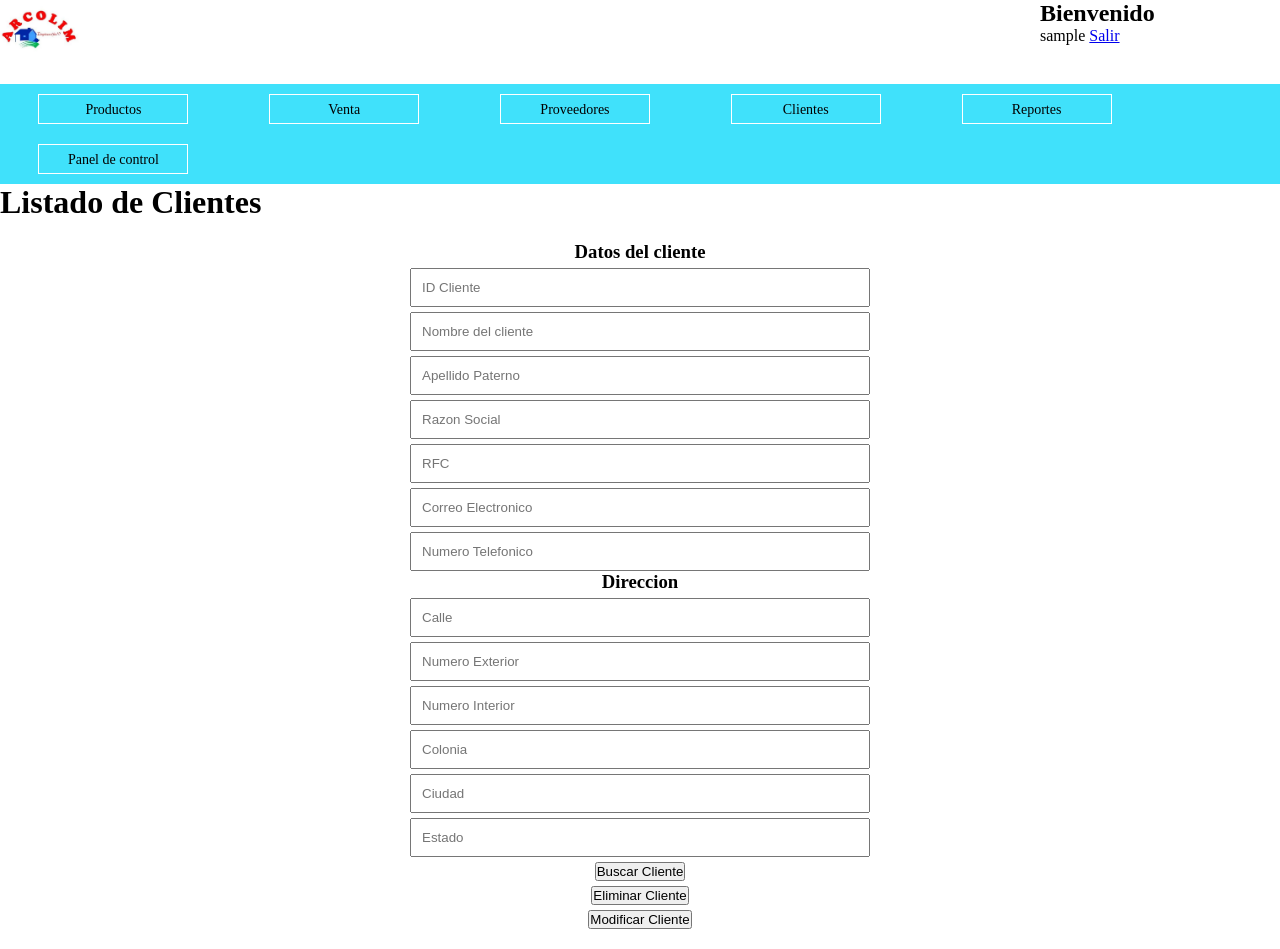
After one commit to SoyMaho/p-Arcolim, a PHP site: page /listadoclientes.php in a window 1280 px wide. The commit adds this page. Run offline with PHP 8.4, Linux system fonts and the light colour scheme; the visitor is signed in with stand-in values (Sample User, id 1).

Commit message:
Seccion clientes
Se agrega la seccion de clientes.

```diff
--- /dev/null
+++ b/listadoclientes.php
@@ -0,0 +1,344 @@
+<?php
+session_start();
+include("conexion.php");
+include_once 'sesion.php';
+$sesion = new sesion ();
+
+$currentUser = $sesion->getCurrentUser();
+
+
+
+
+  //Si hay sesion , entonces se muestra la pagina y el usuario ingresado, de lo contrario retorna a index
+
+
+ ?>
+<!DOCTYPE html>
+<html lang="en" dir="ltr">
+  <head>
+    <meta charset="utf-8">
+    <title></title>
+    <link rel="stylesheet" href="css/main.css">
+  </head>
+  <body>
+    <header>
+      <a href="home.php"><img src="img/arcolim_Logo.jpg" id="logo_Home" alt=""></a>
+      <div class="user">
+
+        <?php
+        try {
+          if (!isset($_SESSION['user'])){
+            header('Location: index.php');
+
+
+          }
+          else {
+            echo '<h2> Bienvenido </h2>' .$currentUser ;
+            $id_Cliente ='';
+            $name_Cliente= '';
+            $apellido_Paterno = '';
+            $razonSocial_Cliente = '';
+            $rfc_Cliente = '';
+            $email_Cliente = '';
+            $tel_Cliente = '';
+            $calle_Cliente = '';
+            $numeroExt_Cliente = '';
+            $numeroInt_Cliente = '';
+            $colonia_Cliente = '';
+            $ciudad_Cliente = '';
+            $estado_Cliente = '';
+
+            if(isset($_POST["btn-search"])){
+
+                  $id_Cliente = trim($_POST['id_Cliente']);
+                  $data = [
+                  'id_Cliente' => $id_Cliente
+                  ,];
+
+                      $connect = new PDO("mysql:host=$hostBD; dbname=$dataBD", $userBD, $passBD);
+                      $connect->setAttribute(PDO::ATTR_ERRMODE, PDO::ERRMODE_EXCEPTION);
+                      $query = "SELECT cat_clientes.id_Cliente, cat_clientes.nombre_Cliente, cat_clientes.pApellido_Cliente, cat_clientes.razonSocial_Cliente, cat_clientes.rfc_Cliente, cat_clientes.correo_Cliente, cat_clientes.tel_Cliente, cat_direccionclientes.calle_Cliente, cat_direccionclientes.numeroEx_Cliente, cat_direccionclientes.numeroInt_Cliente, cat_direccionclientes.colonia_Cliente, cat_direccionclientes.ciudad_Cliente, cat_direccionclientes.estado_Cliente FROM cat_clientes INNER JOIN cat_direccionclientes ON cat_clientes.id_Cliente = cat_direccionclientes.id_Direccion WHERE cat_clientes.id_Cliente = :id_Cliente";
+                      $statement = $connect->prepare($query);
+                      $statement->execute($data);
+
+                      $count = $statement->rowCount();
+                      if($count == 0)
+                      {
+                        echo '<script language="javascript">';
+                        echo 'alert("El cliente no existe")';
+                        echo '</script>';
+                      }
+                      else {
+                        while( $datos = $statement->fetch()){
+                        $name_Cliente = $datos[1];
+                        $apellido_Paterno = $datos[2];
+                        $razonSocial_Cliente = $datos[3];
+                        $rfc_Cliente = $datos[4];
+                        $email_Cliente = $datos[5];
+                        $tel_Cliente = $datos[6];
+                        $calle_Cliente = $datos[7];
+                        $numeroExt_Cliente = $datos[8];
+                        $numeroInt_Cliente = $datos[9];
+                        $colonia_Cliente = $datos[10];
+                        $ciudad_Cliente = $datos[11];
+                        $estado_Cliente = $datos[12];
+                        }
+                      }
+
+
+
+
+            }
+
+            if(isset($_POST["btn-delete"])){
+              $id_Cliente = trim($_POST['id_Cliente']);
+              $data = [
+              'id_Cliente' => $id_Cliente
+              ,];
+
+                  $connect = new PDO("mysql:host=$hostBD; dbname=$dataBD", $userBD, $passBD);
+                  $connect->setAttribute(PDO::ATTR_ERRMODE, PDO::ERRMODE_EXCEPTION);
+                  $query = "SELECT * FROM cat_clientes WHERE id_Cliente = :id_Cliente";
+                  $statement = $connect->prepare($query);
+                  $statement->execute($data);
+
+                  $count = $statement->rowCount();
+                  if($count == 0)
+                  {
+                    echo '<script language="javascript">';
+                    echo 'alert("El cliente no existe")';
+                    echo '</script>';
+                  }else {
+                    $id_Cliente = trim($_POST['id_Cliente']);
+
+                    $data1 = [
+                    'id_Direccion' => $id_Cliente
+                    ,];
+
+                    $data2 = [
+                    'id_Cliente' => $id_Cliente
+                    ,];
+
+                        $connect = new PDO("mysql:host=$hostBD; dbname=$dataBD", $userBD, $passBD);
+                        $connect->setAttribute(PDO::ATTR_ERRMODE, PDO::ERRMODE_EXCEPTION);
+                        $query = "DELETE FROM cat_clientes WHERE id_Cliente = :id_Cliente";
+                        $statement = $connect->prepare($query);
+                        $statement->execute($data2);
+
+                        $connect = new PDO("mysql:host=$hostBD; dbname=$dataBD", $userBD, $passBD);
+                        $connect->setAttribute(PDO::ATTR_ERRMODE, PDO::ERRMODE_EXCEPTION);
+                        $query = "DELETE FROM cat_direccionclientes WHERE id_Direccion = :id_Direccion";
+                        $statement = $connect->prepare($query);
+                        $statement->execute($data1);
+
+
+
+
+
+
+                        echo '<script language="javascript">';
+                        echo 'alert("Cliente Eliminado")';
+                        echo '</script>';
+                  }
+
+            }
+
+            if (isset($_POST["btn-modif"])){
+
+              $id_Cliente = trim($_POST['id_Cliente']);
+              $data = [
+              'id_Cliente' => $id_Cliente
+              ,];
+
+                  $connect = new PDO("mysql:host=$hostBD; dbname=$dataBD", $userBD, $passBD);
+                  $connect->setAttribute(PDO::ATTR_ERRMODE, PDO::ERRMODE_EXCEPTION);
+                  $query = "SELECT * FROM cat_clientes WHERE id_Cliente = :id_Cliente";
+                  $statement = $connect->prepare($query);
+                  $statement->execute($data);
+
+                  $count = $statement->rowCount();
+                  if($count == 0)
+                  {
+                    echo '<script language="javascript">';
+                    echo 'alert("El cliente no existe")';
+                    echo '</script>';
+
+
+
+                  }else {
+                    $id_Cliente = trim($_POST['id_Cliente']);
+                    $name_Cliente= trim($_POST['name_Cliente']);
+                    $apellido_Paterno = trim($_POST['apellido_Paterno']);
+                    $razonSocial_Cliente = trim($_POST['razonSocial_Cliente']);
+                    $rfc_Cliente = trim($_POST['rfc_Cliente']);
+                    $email_Cliente = trim($_POST['email_Cliente']);
+                    $tel_Cliente = trim($_POST['tel_Cliente']);
+                    $calle_Cliente = trim($_POST['calle_Cliente']);
+                    $numeroExt_Cliente = trim($_POST['numeroExt_Cliente']);
+                    $numeroInt_Cliente = trim($_POST['numeroInt_Cliente']);
+                    $colonia_Cliente = trim($_POST['colonia_Cliente']);
+                    $ciudad_Cliente = trim($_POST['ciudad_Cliente']);
+                    $estado_Cliente = trim($_POST['estado_Cliente']);
+
+                    $data=[
+
+                    'calle_Cliente' => $calle_Cliente,
+                    'numeroExt_Cliente'=>$numeroExt_Cliente,
+                    'numeroInt_Cliente'=>$numeroInt_Cliente,
+                    'colonia_Cliente'=>$colonia_Cliente,
+                    'ciudad_Cliente'=>$ciudad_Cliente,
+                    'estado_Cliente'=>$estado_Cliente,
+                    'id_Direccion'=>$id_Cliente,
+                    ];
+                    $data1 = [
+
+                    'name_Cliente' => $name_Cliente,
+                    'apellido_Paterno' => $apellido_Paterno,
+                    'razonSocial_Cliente' => $razonSocial_Cliente,
+                    'rfc_Cliente' => $rfc_Cliente,
+                    'direccion_Cliente'=>$id_Cliente,
+                    'email_Cliente' => $email_Cliente,
+                    'tel_Cliente'=>$tel_Cliente,
+                    'id_Cliente'=>$id_Cliente,
+                    ];
+
+                    $connect = new PDO("mysql:host=$hostBD; dbname=$dataBD", $userBD, $passBD);
+                    $connect->setAttribute(PDO::ATTR_ERRMODE, PDO::ERRMODE_EXCEPTION);
+                    $query = "UPDATE cat_direccionclientes SET calle_Cliente = :calle_Cliente, numeroEx_Cliente = :numeroExt_Cliente,
+                    numeroInt_Cliente = :numeroInt_Cliente, colonia_Cliente= :colonia_Cliente, ciudad_Cliente = :ciudad_Cliente,
+                    estado_Cliente = :estado_Cliente WHERE id_Direccion = :id_Direccion";
+                    $statement = $connect->prepare($query);
+                    $statement->execute($data);
+
+                    $connect = new PDO("mysql:host=$hostBD; dbname=$dataBD", $userBD, $passBD);
+                    $connect->setAttribute(PDO::ATTR_ERRMODE, PDO::ERRMODE_EXCEPTION);
+                    $query = "UPDATE cat_clientes SET nombre_Cliente = :name_Cliente, pApellido_Cliente = :apellido_Paterno,
+                    razonSocial_Cliente = :razonSocial_Cliente, rfc_Cliente= :rfc_Cliente, direccion_Cliente = :direccion_Cliente,
+                    correo_Cliente = :email_Cliente, tel_Cliente= :tel_Cliente WHERE id_Cliente = :id_Cliente";
+                    $statement = $connect->prepare($query);
+                    $statement->execute($data1);
+
+
+
+                    echo '<script language="javascript">';
+                    echo 'alert("Cliente Modificado Exitosamente")';
+                    echo '</script>';
+                  }
+
+            }
+
+          }
+
+
+
+        } catch(PDOException $error)
+          {
+               $message = $error->getMessage();
+          }
+
+         ?>
+
+
+
+         <a href="logout.php"> Salir</a>
+      </div>
+    </header>
+
+
+
+    <div class="work_Section">
+      <div class="NavBar">
+        <nav>
+          <ul>
+            <li> <a>Productos</a>
+                <ul>
+
+                  <li><a href="listadoproducts.php">Lista</a></li>
+                  <li><a href="nproducts.php">Registrar Producto</a></li>
+
+                </ul>
+            </li>
+            <li> <a href="/listadoproducts.php">Venta</a>
+              <ul>
+                <li><a href="/ncliente.php">Registrar Venta</a></li>
+              </ul>
+            </li>
+            <li> <a href="/listadoproducts.php">Proveedores</a>
+              <ul>
+                <li><a href="/nproducts.php">Registrar Proveedor</a></li>
+                <li><a href="/modproducts.php">Modificar Proveedor</a></li>
+              </ul>
+            </li>
+            <li> <a>Clientes</a>
+              <ul>
+                <li><a href="listadoclientes.php">Lista</a></li>
+                <li><a href="ncliente.php">Registrar Clientes</a></li>
+              </ul>
+            </li>
+            <li> <a href="/nproducts.php">Reportes</a></li>
+            <li> <a href="#">Panel de control</a></li>
+          </ul>
+        </nav>
+      </div>
+
+      <div class="Main">
+        <h1>Listado de Clientes</h1>
+      </div>
+
+      <div class="">
+        <form class="" action="" method="post">
+          <tr>
+            <h3>Datos del cliente</h3>
+          <td><input type="text" name="id_Cliente" placeholder="ID Cliente" value="<?php if(isset($id_Cliente)){echo $id_Cliente;} ?>"  <?php if(isset($code) && $code == 1){ echo "autofocus"; }  ?> /></td>
+          </tr>
+          <tr>
+          <td><input type="text" name="name_Cliente" placeholder="Nombre del cliente" value="<?php if(isset($name_Cliente)){echo $name_Cliente;} ?>"  <?php if(isset($code) && $code == 1){ echo "autofocus"; }  ?> /></td>
+          </tr>
+          <tr>
+          <td><input type="text" name="apellido_Paterno" placeholder="Apellido Paterno" value="<?php if(isset($apellido_Paterno)){echo $apellido_Paterno;} ?>"  <?php if(isset($code) && $code == 1){ echo "autofocus"; }  ?> /></td>
+          </tr>
+          <tr>
+          <td><input type="text" name="razonSocial_Cliente" placeholder="Razon Social" value="<?php if(isset($razonSocial_Cliente)){echo $razonSocial_Cliente;} ?>"  <?php if(isset($code) && $code == 1){ echo "autofocus"; }  ?> /></td>
+          </tr>
+          <tr>
+          <td><input type="text" name="rfc_Cliente" placeholder="RFC" value="<?php if(isset($rfc_Cliente)){echo $rfc_Cliente;} ?>"  <?php if(isset($code) && $code == 1){ echo "autofocus"; }  ?> /></td>
+          </tr>
+          <tr>
+          <td><input type="text" name="email_Cliente" placeholder="Correo Electronico" value="<?php if(isset($email_Cliente)){echo $email_Cliente;} ?>"  <?php if(isset($code) && $code == 1){ echo "autofocus"; }  ?> /></td>
+          </tr>
+          <tr>
+          <td><input type="text" name="tel_Cliente" placeholder="Numero Telefonico" value="<?php if(isset($tel_Cliente)){echo $tel_Cliente;} ?>"  <?php if(isset($code) && $code == 1){ echo "autofocus"; }  ?> /></td>
+          </tr>
+          <tr>
+            <h3>Direccion</h3>
+          <td><input type="text" name="calle_Cliente" placeholder="Calle" value="<?php if(isset($calle_Cliente)){echo $calle_Cliente;} ?>"  <?php if(isset($code) && $code == 1){ echo "autofocus"; }  ?> /></td>
+          </tr>
+          <tr>
+          <td><input type="text" name="numeroExt_Cliente" placeholder="Numero Exterior" value="<?php if(isset($numeroExt_Cliente)){echo $numeroExt_Cliente;} ?>"  <?php if(isset($code) && $code == 1){ echo "autofocus"; }  ?> /></td>
+          </tr>
+          <tr>
+          <td><input type="text" name="numeroInt_Cliente" placeholder="Numero Interior" value="<?php if(isset($numeroInt_Cliente)){echo $numeroInt_Cliente;} ?>"  <?php if(isset($code) && $code == 1){ echo "autofocus"; }  ?> /></td>
+          </tr>
+          <tr>
+          <td><input type="text" name="colonia_Cliente" placeholder="Colonia" value="<?php if(isset($colonia_Cliente)){echo $colonia_Cliente;} ?>"  <?php if(isset($code) && $code == 1){ echo "autofocus"; }  ?> /></td>
+          </tr>
+          <tr>
+          <td><input type="text" name="ciudad_Cliente" placeholder="Ciudad" value="<?php if(isset($ciudad_Cliente)){echo $ciudad_Cliente;} ?>"  <?php if(isset($code) && $code == 1){ echo "autofocus"; }  ?> /></td>
+          </tr>
+          <tr>
+          <td><input type="text" name="estado_Cliente" placeholder="Estado" value="<?php if(isset($estado_Cliente)){echo $estado_Cliente;} ?>"  <?php if(isset($code) && $code == 1){ echo "autofocus"; }  ?> /></td>
+          </tr>
+          <tr>
+            <td><button type="submit" name="btn-search">Buscar Cliente</button></td>
+            <td> <button type="submit" name="btn-delete">Eliminar Cliente</button></td>
+            <td> <button type="submit" name="btn-modif">Modificar Cliente</button></td>
+          </tr>
+
+        </form>
+
+
+      </div>
+
+    </div>
+  </body>
+</html>
```
Also changed, not shown: home.php (+8 -7 lines), listadoproducts.php (+59 -11 lines), ncliente.php (added, +224 -0 lines), nproducts.php (+9 -8 lines).
